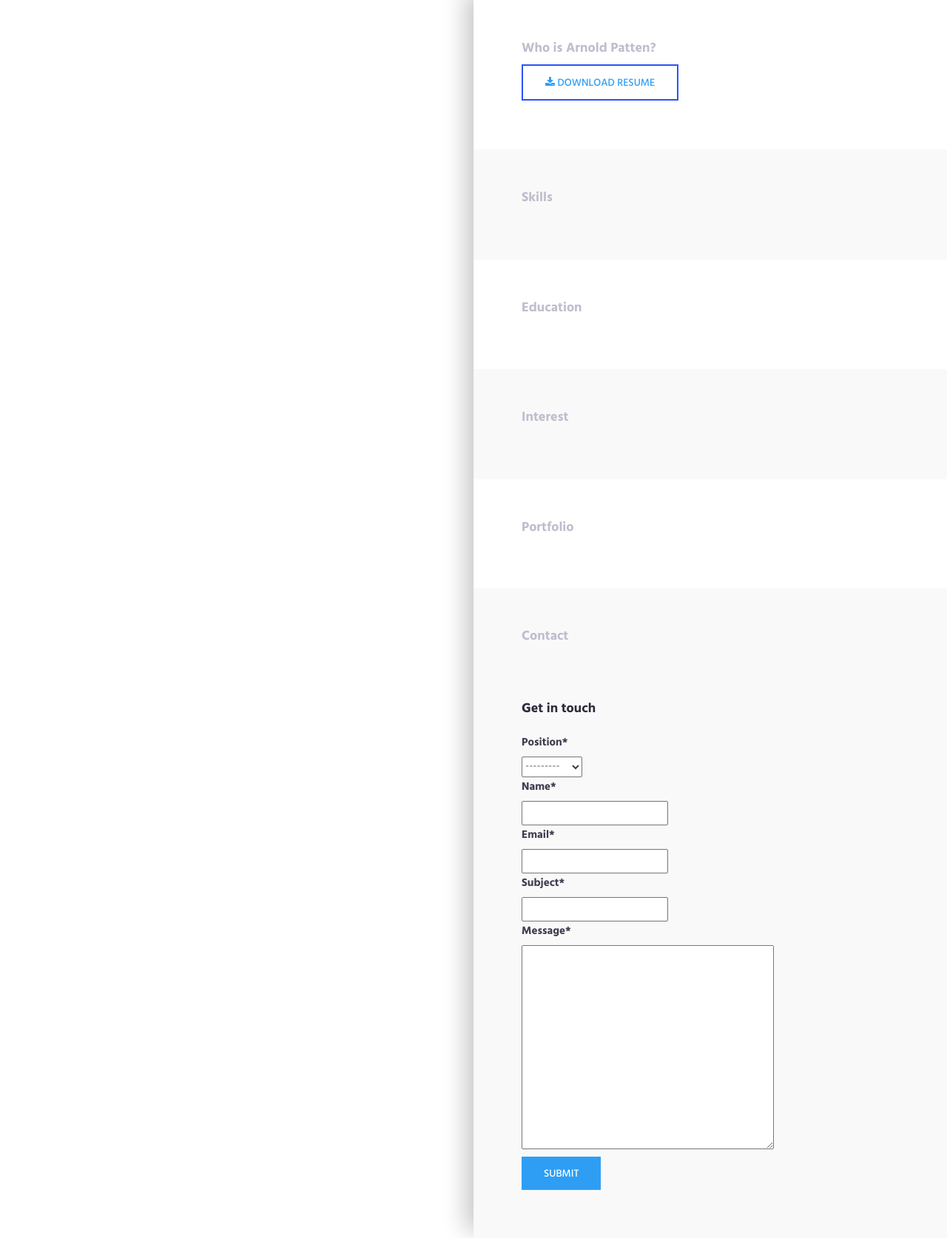
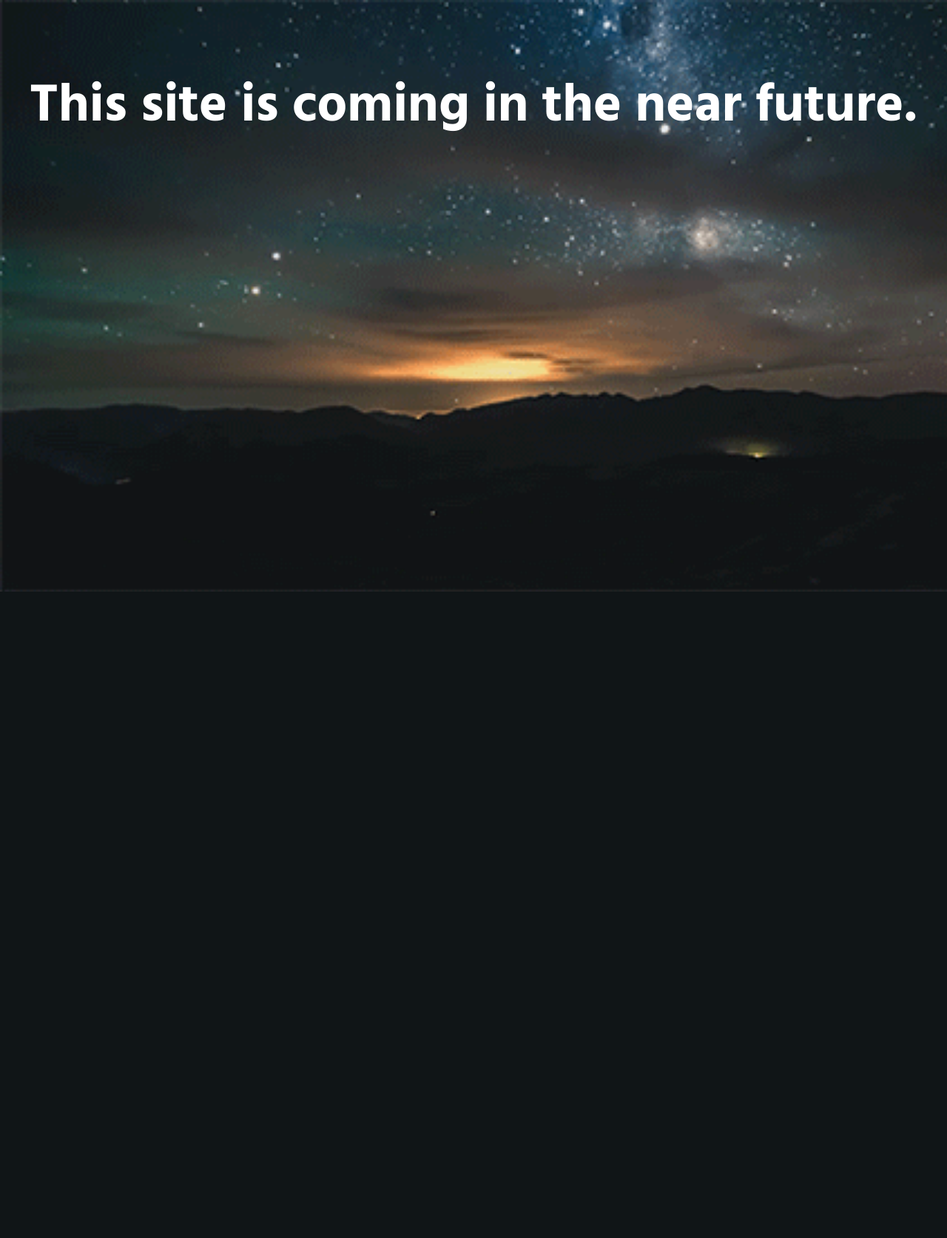
Before and after one commit to apatten001/portfolio, a Django app: page / in a window 1280 px wide. Shown: the whole page at 74% size. After the commit the page ends 800 px from the top, so only its background shows below. Run offline with Django 3.2, Linux system fonts and the light colour scheme; data that the repository does not hold is empty; some libraries are stand-ins or nearby versions.

Commit message:
add url and template view for when the site is under construction

```diff
--- a/credentials/static/css/style.css
+++ b/credentials/static/css/style.css
@@ -261,7 +261,7 @@ button:focus,
     z-index             : -1;
     width               : 100%;
     height              : 100%;
-    /*background-image    : url(../img/img-profile.jpg);*/
+    background-image    : url(../img/img-profile.jpg);
     background-size     : cover;
     background-position : center top;
     }
@@ -570,11 +570,21 @@ button:focus,
     top        : 65%;
     }
 
-.footer .text-color{
-    color : white;
-    font :1px
-}
-
 #github{
     font-size: 26px;
 }
+
+.under_construction{
+    background-image: url(../img/weloveit.gif) ;
+    -webkit-background-size: cover;
+    background-size: cover;
+}
+
+.under_construction h1{
+    font-family : 'Hind', sans-serif;
+    font-size: 72px;
+    color: #ffffff;
+    text-align: center;
+    position: relative;
+    padding-top: 80px;
+}
--- a/credentials/templates/credentials/construction.html
+++ b/credentials/templates/credentials/construction.html
@@ -1,10 +1,9 @@
-<!DOCTYPE html>
-<html lang="en">
-<head>
-    <meta charset="UTF-8">
-    <title>Title</title>
-</head>
-<body>
+{% load static %}
+
+{% include 'credentials/head.html' %}
+<body class="under_construction">
+<h1 class="">
+    This site is coming in the near future.
+</h1>
 
 </body>
-</html>
--- a/credentials/urls.py
+++ b/credentials/urls.py
@@ -1,6 +1,6 @@
 from django.urls import path
-from .views import home
+from .views import UnderConstruction
 
 urlpatterns = [
-    path('', home, name='home')
+    path('', UnderConstruction.as_view(), name='home')
 ]
--- a/credentials/views.py
+++ b/credentials/views.py
@@ -1,5 +1,5 @@
 from django.shortcuts import render, redirect
-from django.views.generic import ListView
+from django.views.generic import ListView, TemplateView
 from django.contrib import messages
 from .models import AboutMe, Education, Skill, Project, SocialMedia, Interest
 from recruiters.forms import RecruiterContactForm
@@ -52,3 +52,8 @@ def home(request):
                    'project': project, 'socials': socials, 'interest':interest,
                    'object_list': object_list, 'description': description}
         return render(request, 'credentials/index.html', context)
+
+
+class UnderConstruction(TemplateView):
+
+    template_name = 'credentials/construction.html'
```
